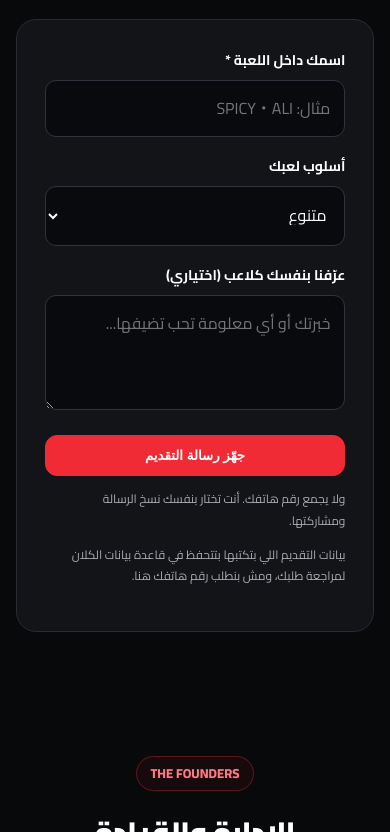
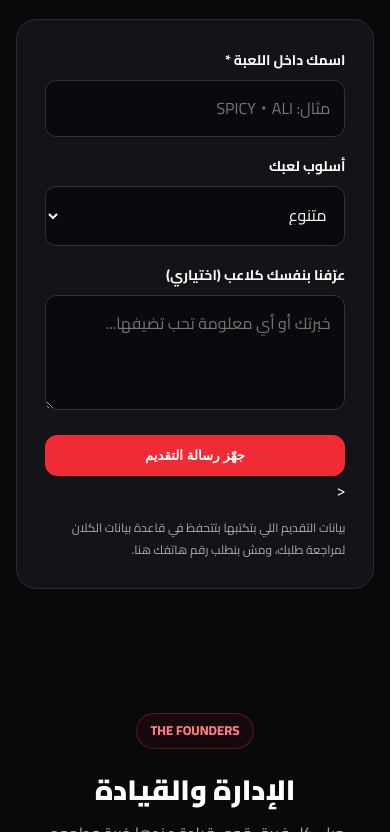
Before and after one commit to spaidrman58-sys/EGY-SPICY-SITE, a plain HTML site: page index.html in a window 390 px wide. Shown: the part 3295-4127 px from the top of the page. Drawn offline with nearby package versions, Linux system fonts and the light colour scheme.

Commit message:
Update form note in index.html
Removed redundant phone number note from the form.

```diff
--- a/index.html
+++ b/index.html
@@ -76,8 +76,7 @@ footer{border-top:1px solid var(--line);padding:28px 0;color:var(--muted);font-s
 <button class="btn" type="submit" style="width:100%">جهّز رسالة التقديم</button>
 <div class="toast" id="result" role="status">اتجهزت رسالتك. انسخها، وبعدها ادخل مجموعة الاختبار على واتساب.</div>
 <div id="copyArea" style="display:none;margin-top:12px"><textarea id="message" rows="5" readonly></textarea><button type="button" class="btn outline" id="copyBtn" style="width:100%;margin-top:9px">نسخ رسالة التقديم</button><a class="btn" style="width:100%;margin-top:9px" href="https://chat.whatsapp.com/E6zTmDd1moMKyeBPstEeAC?s=cl&p=a&iam=2" target="_blank" rel="noopener">الدخول لاختبار الكلان</a></div>
-<p class="form-note">   ولا يجمع رقم هاتفك. أنت تختار بنفسك نسخ الرسالة ومشاركتها.<p class="form-note">بيانات التقديم اللي بتكتبها بتتحفظ في قاعدة بيانات الكلان لمراجعة طلبك، ومش بنطلب رقم هاتفك هنا.</p></p>
-</form>
+<<p class="form-note">بيانات التقديم اللي بتكتبها بتتحفظ في قاعدة بيانات الكلان لمراجعة طلبك، ومش بنطلب رقم هاتفك هنا.</p>
 </div></div></section>
 
 <section id="leaders"><div class="wrap">
```
